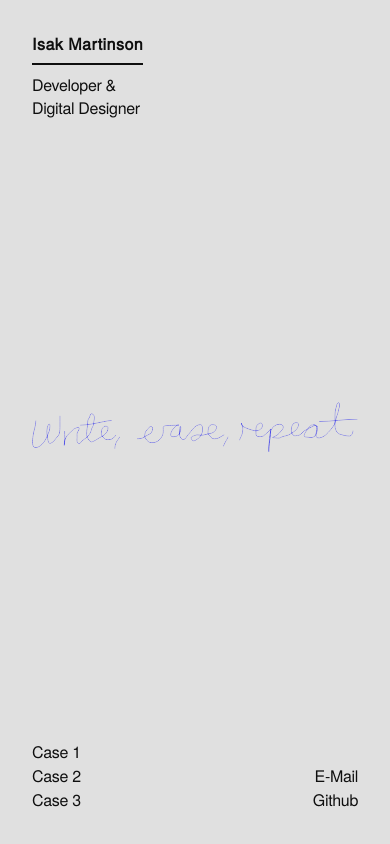
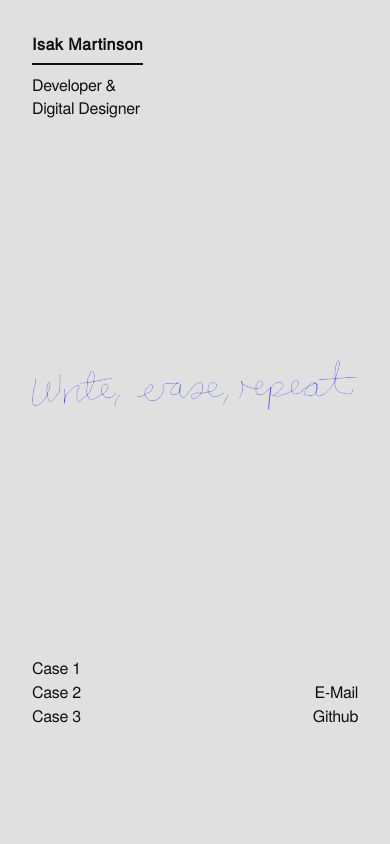
Before and after one commit to Isak-Martinson/portfolio, a Next.js app: page / in a window 390 px wide. Built offline with nearby package versions, Linux system fonts and the light colour scheme.

Commit message:
changed view height on main page on responsiveness

```diff
--- a/src/app/page.module.css
+++ b/src/app/page.module.css
@@ -56,3 +56,9 @@
   flex-direction: column;
   justify-content: flex-end;
 }
+
+@media (max-width:768px){
+.main{
+  height: 90vh;
+}
+}
```
